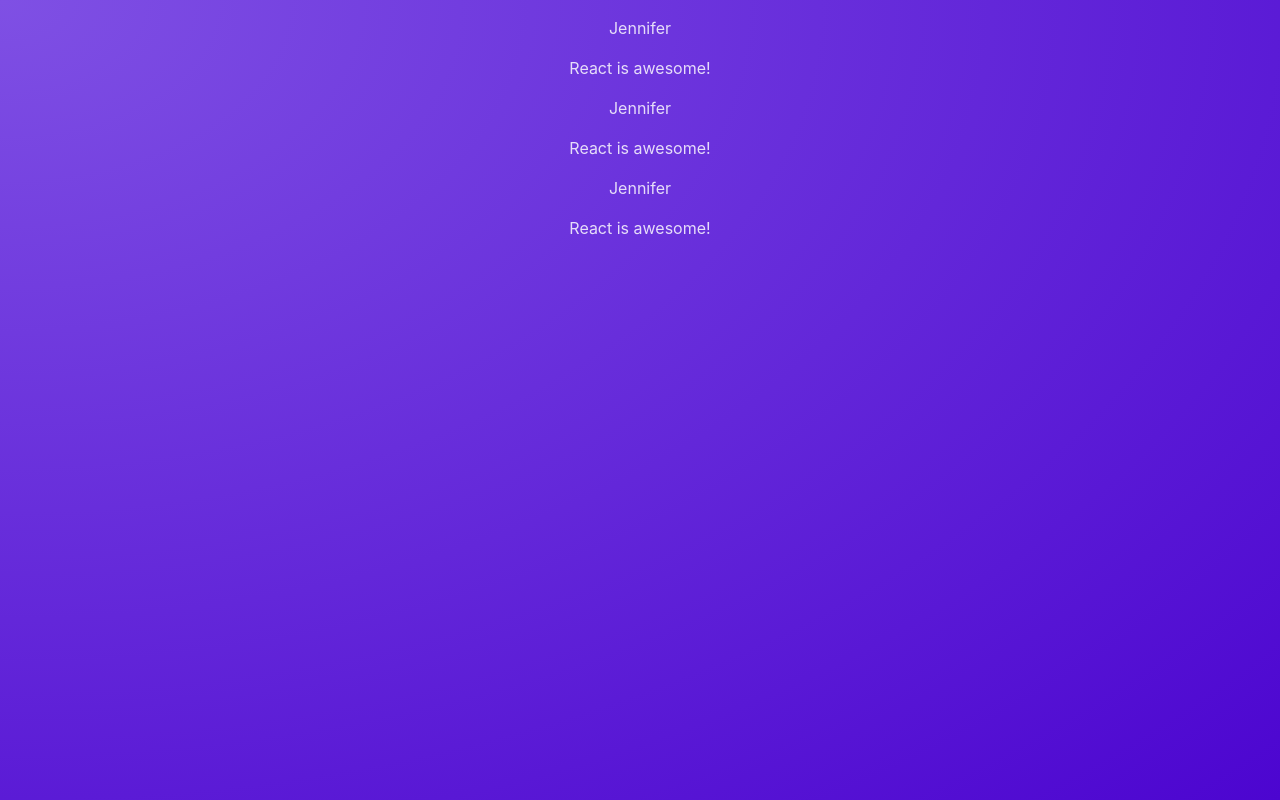
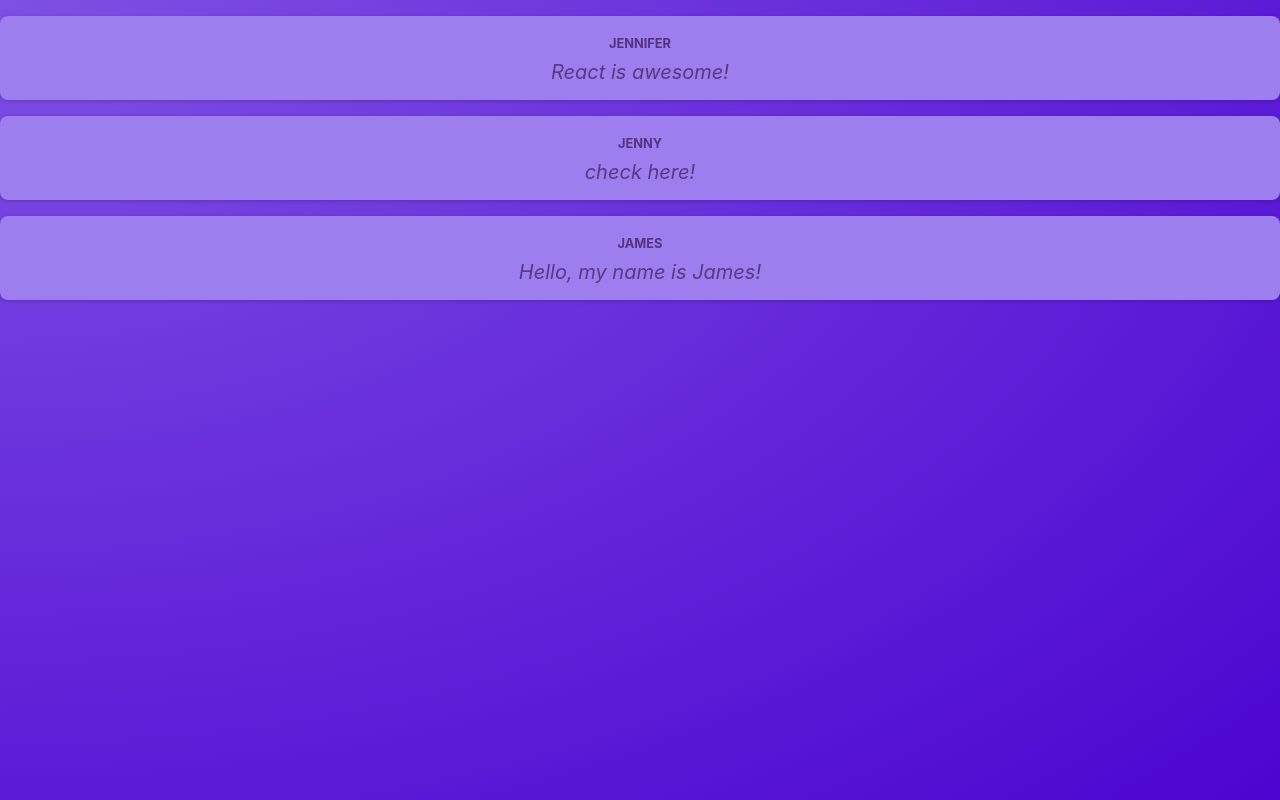
Before and after one commit to changchanglccc/react-crash-course, a React (Vite) app: page / in a window 1280 px wide. Built offline with nearby package versions, Linux system fonts and the light colour scheme.

Commit message:
chore: added CSS module

```diff
--- a/src/App.jsx
+++ b/src/App.jsx
@@ -3,9 +3,9 @@
 function App() {
   return (
     <main>
-      <Post />
-      <Post />
-      <Post />
+      <Post author="Jennifer" body="React is awesome!"/>
+      <Post author="Jenny" body="check here!"/>
+      <Post author="James" body="Hello, my name is James!"/>
     </main>
   );
 }
--- a/src/components/Post.jsx
+++ b/src/components/Post.jsx
@@ -1,11 +1,10 @@
-const names = ['Jennifer', 'Jenny'];
+import classes from './Post.module.css';
 
-function Post() {
-    const chosenName = Math.random() > 0.5 ? names[0] : names[1];
+function Post(props) {
     return (
-        <div>
-            <p>{ chosenName }</p>
-            <p>React is awesome!</p>
+        <div className={classes.post}>
+            <p className={classes.author}>{ props.author }</p>
+            <p className={classes.text}>{ props.body }</p>
         </div>
     );
 }
--- /dev/null
+++ b/src/components/Post.module.css
@@ -0,0 +1,36 @@
+.post {
+    margin: 1rem 0;
+    padding: 1rem;
+    background-color: #9c7eee;
+    border-radius: 8px;
+    box-shadow: 0 1px 4px rgba(0, 0, 0, 0.2);
+    animation: animate-in 1s ease-out forwards;
+}
+
+.author {
+    font-size: 0.8rem;
+    font-weight: bold;
+    color: #543280;
+    margin: 0;
+    text-transform: uppercase;
+}
+
+.text {
+    white-space: pre-wrap;
+    font-size: 1.25rem;
+    margin: 0.25rem 0 0 0;
+    color: #593884;
+    font-style: italic;
+}
+
+@keyframes animate-in {
+    from {
+        opacity: 0;
+        transform: translateY(1rem);
+    }
+
+    to {
+        opacity: 1;
+        transform: translateY(0);
+    }
+}
```
